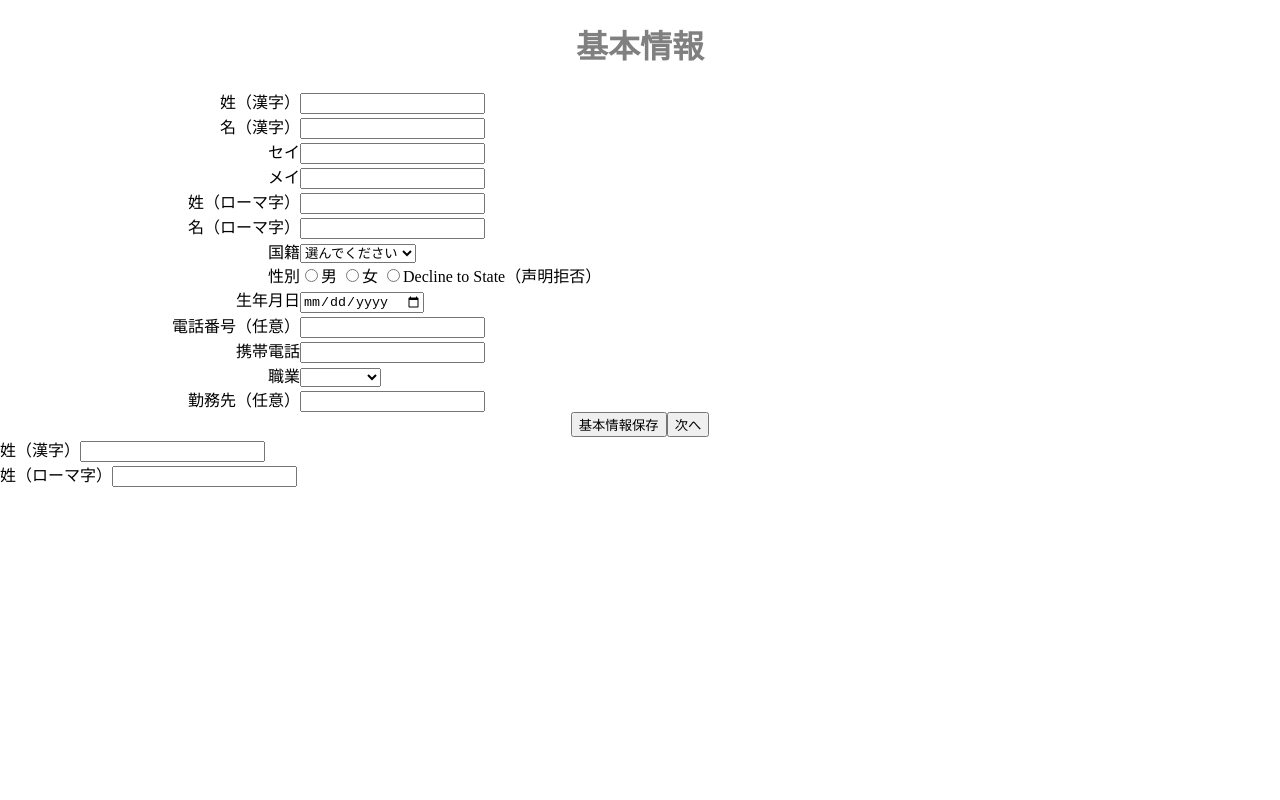
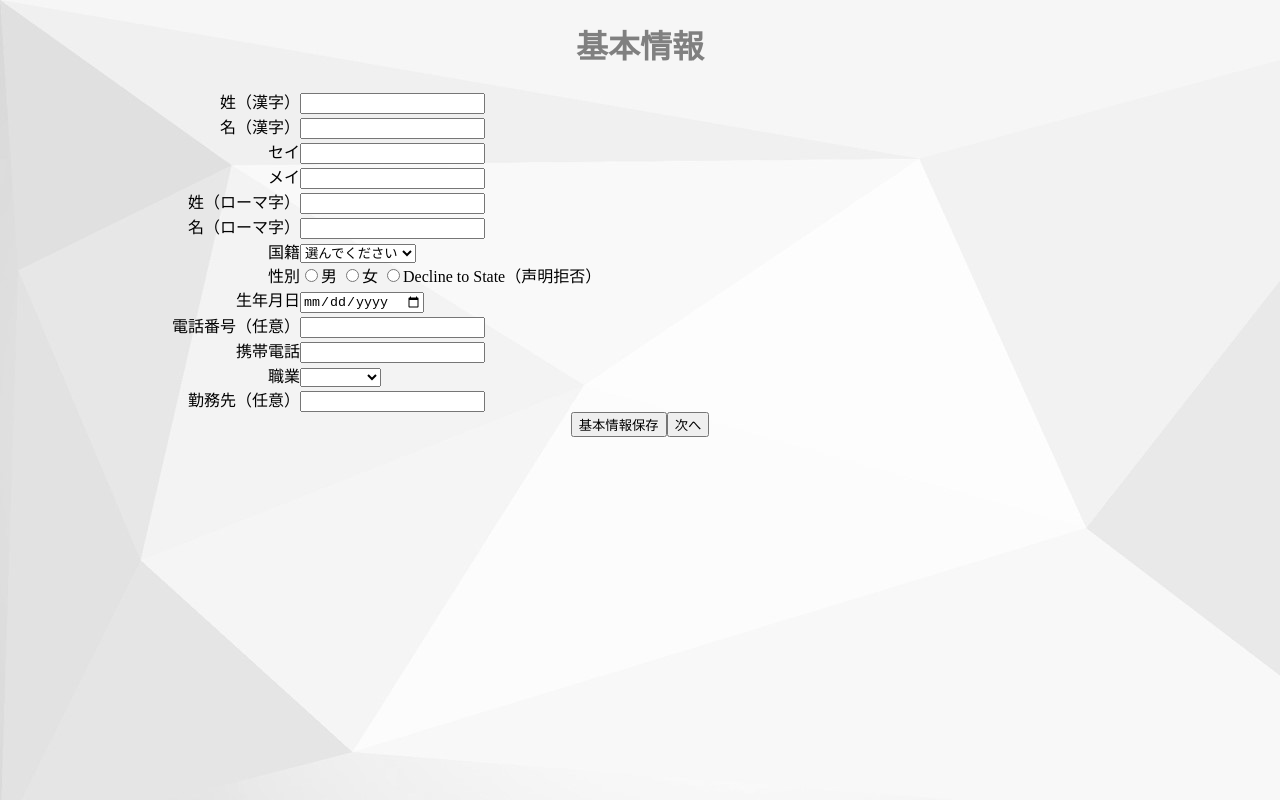
Before and after one commit to RigHakiko/20230214_SaiGaiYuShi_vue_copy_from_github02, a Vue app in the folder 20230208_01_project_vue2_cli_01/: page / in a window 1280 px wide. Built offline with nearby package versions, Linux system fonts and the light colour scheme.

Commit message:
加了background image, 注释掉了测试用的组件的相关代码

```diff
--- a/20230208_01_project_vue2_cli_01/src/App.vue
+++ b/20230208_01_project_vue2_cli_01/src/App.vue
@@ -1,7 +1,7 @@
 <template>
   <div id="app">
     <Content01></Content01>
-    <Content01CopyTmp></Content01CopyTmp>
+    <!-- <Content01CopyTmp></Content01CopyTmp> -->
   </div>
 </template>
 
--- a/20230208_01_project_vue2_cli_01/src/components/Content01.vue
+++ b/20230208_01_project_vue2_cli_01/src/components/Content01.vue
@@ -432,6 +432,7 @@ export default {
 body {
     margin: 0px;
     padding: 0px;
+    background-image: url('../assets/f9813a4be9400206337f412e09adeb78.jpg');
 }
 
 .errorMessage {
```
Also changed, not shown: 20230208_01_project_vue2_cli_01/src/assets/f9813a4be9400206337f412e09adeb78.jpg (added).
